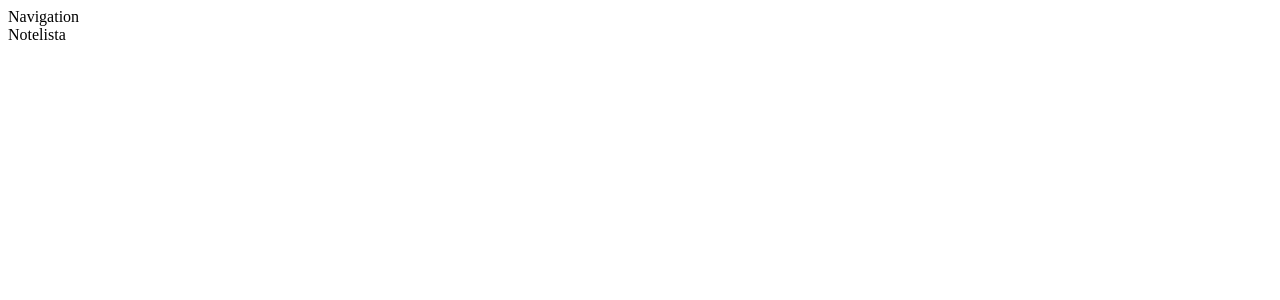
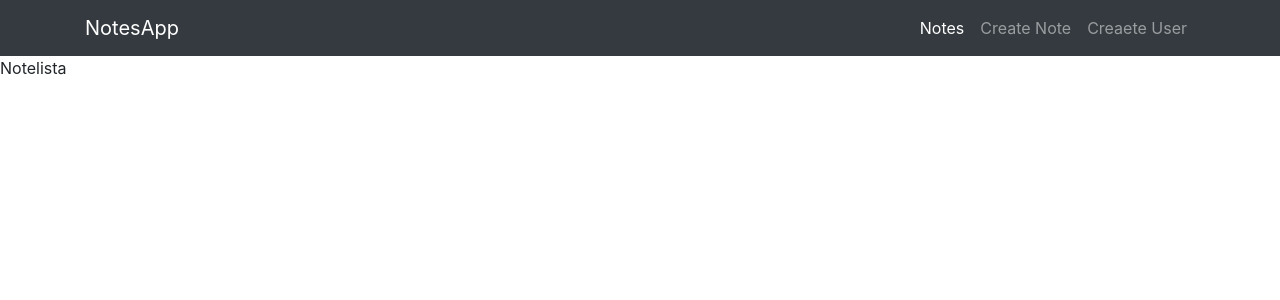
Before and after one commit to LeopoldoDeLaLlave/notes-mern, a React (Create React App) app in the folder frontend/: page / in a window 1280 px wide. Shown: the top 300 px of the page. Built offline with nearby package versions, Linux system fonts and the light colour scheme.

Commit message:
Diseñada navegación

```diff
--- a/frontend/package.json
+++ b/frontend/package.json
@@ -6,6 +6,7 @@
     "@testing-library/jest-dom": "^5.11.5",
     "@testing-library/react": "^11.1.0",
     "@testing-library/user-event": "^12.1.10",
+    "bootstrap": "^4.5.3",
     "react": "^17.0.1",
     "react-dom": "^17.0.1",
     "react-router-dom": "^5.2.0",
--- a/frontend/src/App.js
+++ b/frontend/src/App.js
@@ -1,4 +1,6 @@
 import {BrowserRouter as Router, Route} from 'react-router-dom'
+
+import 'bootstrap/dist/css/bootstrap.min.css';
 
 import Navigation from './components/Navigation'
 import NoteList from './components/NoteList'
--- a/frontend/src/components/Navigation.js
+++ b/frontend/src/components/Navigation.js
@@ -1,11 +1,32 @@
 import React, { Component } from 'react'
+import { Link } from 'react-router-dom';
 
 export default class navigation extends Component {
     render() {
         return (
-            <div>
-                Navigation
-            </div>
+            <nav className="navbar navbar-expand-lg navbar-dark bg-dark">
+                <div className="container">
+                    <Link className="navbar-brand" to="/">
+                        NotesApp
+                </Link>
+                    <button className="navbar-toggler" type="button" data-toggle="collapse" data-target="#navbarNav" aria-controls="navbarNav" aria-expanded="false" aria-label="Toggle navigation">
+                        <span className="navbar-toggler-icon"></span>
+                    </button>
+                    <div className="collapse navbar-collapse" id="navbarNav">
+                        <ul className="navbar-nav ml-auto">
+                            <li className="nav-item active">
+                                <Link className="nav-link" to="/">Notes</Link>
+                            </li>
+                            <li className="nav-item">
+                                <Link className="nav-link" to="/create">Create Note</Link>
+                            </li>
+                            <li className="nav-item">
+                                <Link className="nav-link" to="/user">Creaete User</Link>
+                            </li>
+                        </ul>
+                    </div>
+                </div>
+            </nav>
         )
     }
 }
```
Also changed, not shown: 1 other file (tests, documents, lock files or other folders).
